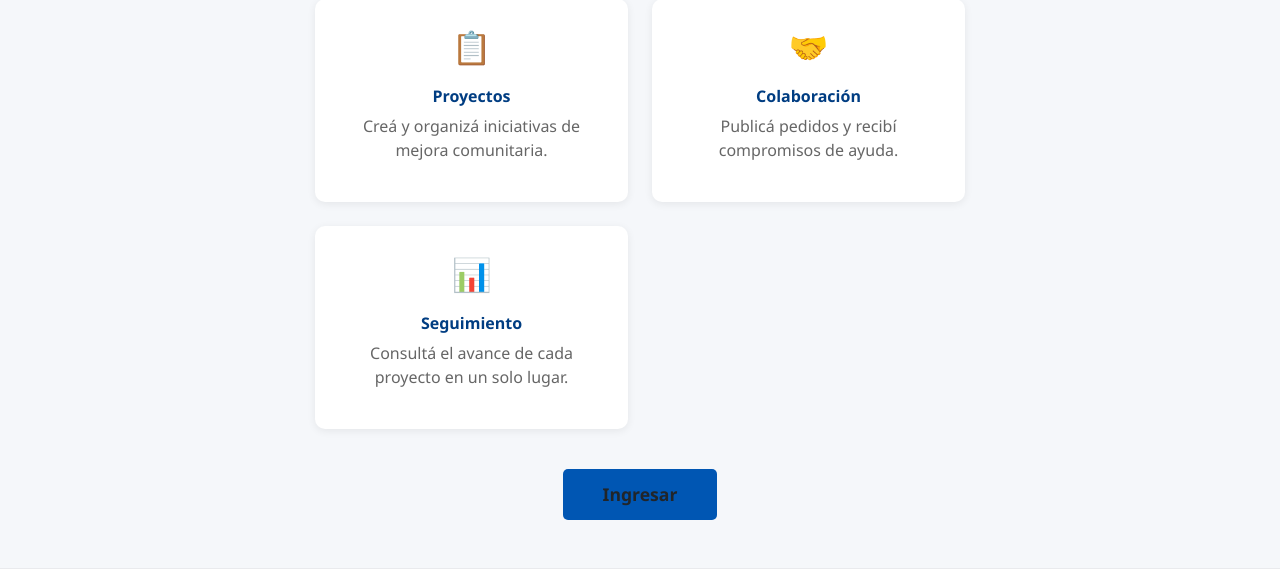
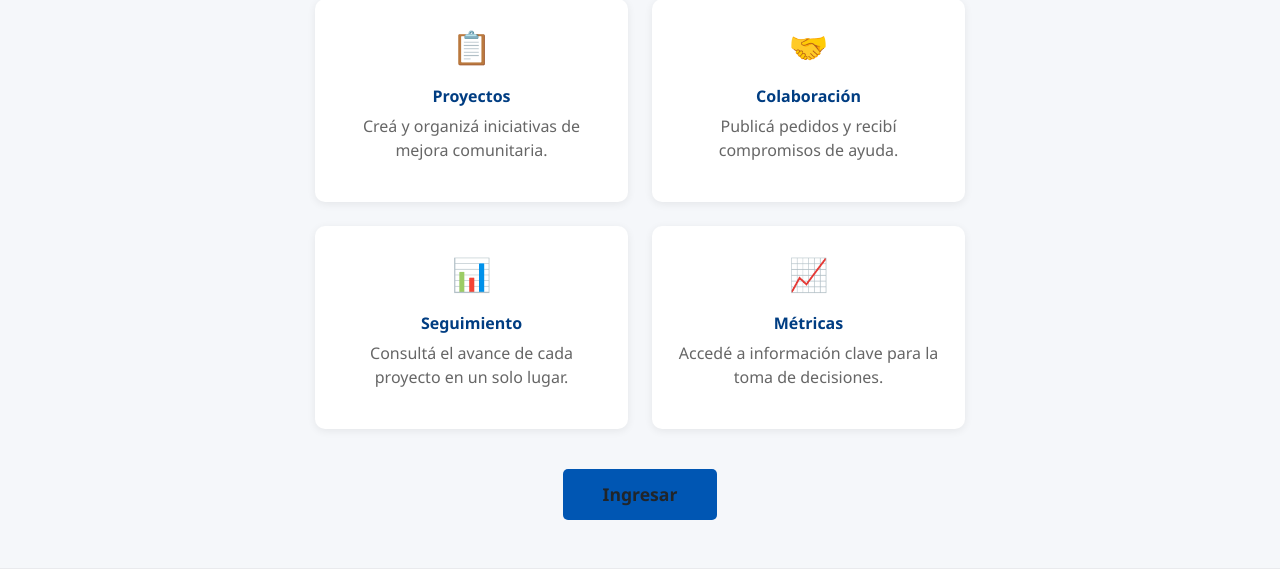
Before and after one commit to tobinapoli/api-front-bonita, a Django app: page /bonita/ in a window 1280 px wide. Shown: the part 255-824 px from the top of the page. Run offline with Django 5.2, Linux system fonts and the light colour scheme.

Commit message:
banner metricas en home

```diff
--- a/bonita/templates/bonita/index.html
+++ b/bonita/templates/bonita/index.html
@@ -127,6 +127,12 @@
                 <div class="feature-title">Seguimiento</div>
                 <p style="color: #666;">Consultá el avance de cada proyecto en un solo lugar.</p>
             </div>
+
+            <div class="feature-card">
+                <div class="feature-icon">📈</div>
+                <div class="feature-title">Métricas</div>
+                <p style="color: #666;">Accedé a información clave para la toma de decisiones.</p>
+            </div>
         </div>
 
         <a href="/bonita/login/" class="btn btn-main btn-lg">Ingresar</a>
```
Lines whose indentation alone changed are shown as unchanged.
